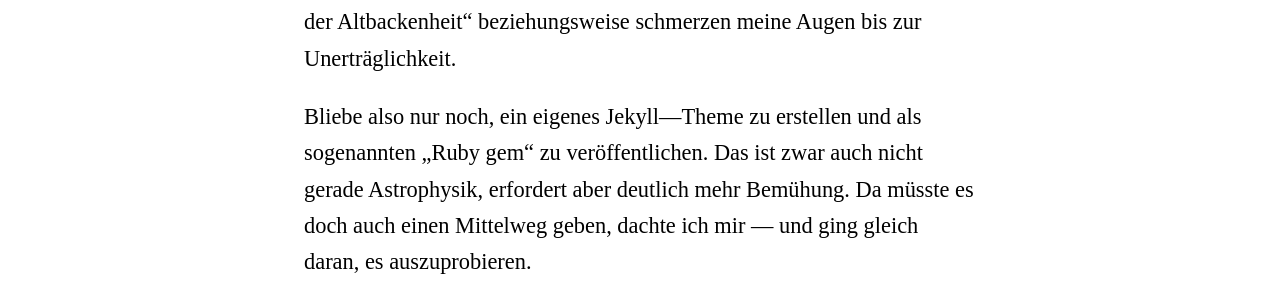
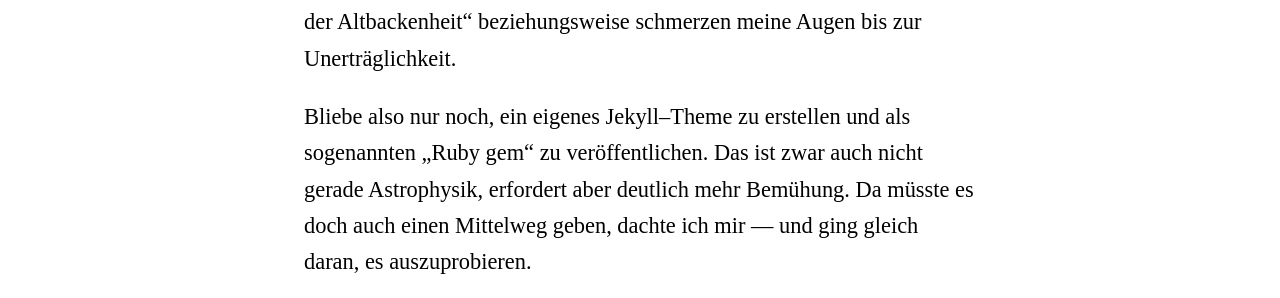
Before and after one commit to gwpachlatko/emwd, a Jekyll site: the page built from _posts/2020-04-06-barrierefreiheit-und-design.md, in a window 1280 px wide and 900 px high, scrolled down 1768 px. Shown: the part 156-454 px from the top of the window. Built offline with Jekyll 4.4.1, drawn with Linux system fonts in a browser that asks for light colours.

Commit message:
Fix typo

```diff
--- a/_posts/2020-04-06-barrierefreiheit-und-design.md
+++ b/_posts/2020-04-06-barrierefreiheit-und-design.md
@@ -34,7 +34,7 @@ Was mich an „Minima“ von Beginn an störte, war nicht so sehr die schlichte
 
 Bereits bestehende „Themes“ auf der „Whitelist“ für „GitHub–Pages“ erfüllen (nach meiner bescheidenen Ansicht) tatsächlich den „Tatbestand der Altbackenheit“ beziehungsweise schmerzen meine Augen bis zur Unerträglichkeit.
 
-Bliebe also nur noch, ein eigenes Jekyll—Theme zu erstellen und als sogenannten „Ruby gem“ zu veröffentlichen. Das ist zwar auch nicht gerade Astrophysik, erfordert aber deutlich mehr Bemühung. Da müsste es doch auch einen Mittelweg geben, dachte ich mir — und ging gleich daran, es auszuprobieren.
+Bliebe also nur noch, ein eigenes Jekyll–Theme zu erstellen und als sogenannten „Ruby gem“ zu veröffentlichen. Das ist zwar auch nicht gerade Astrophysik, erfordert aber deutlich mehr Bemühung. Da müsste es doch auch einen Mittelweg geben, dachte ich mir — und ging gleich daran, es auszuprobieren.
 
 Das Ergebnis liegt dem geschätzten Leser nun vor. „Minima“ wurde komplett außer Dienst gestellt, aber die sogenannte Codebase von Jekyll ist weiterhin (und großteils unverändert) intakt.
 
```
